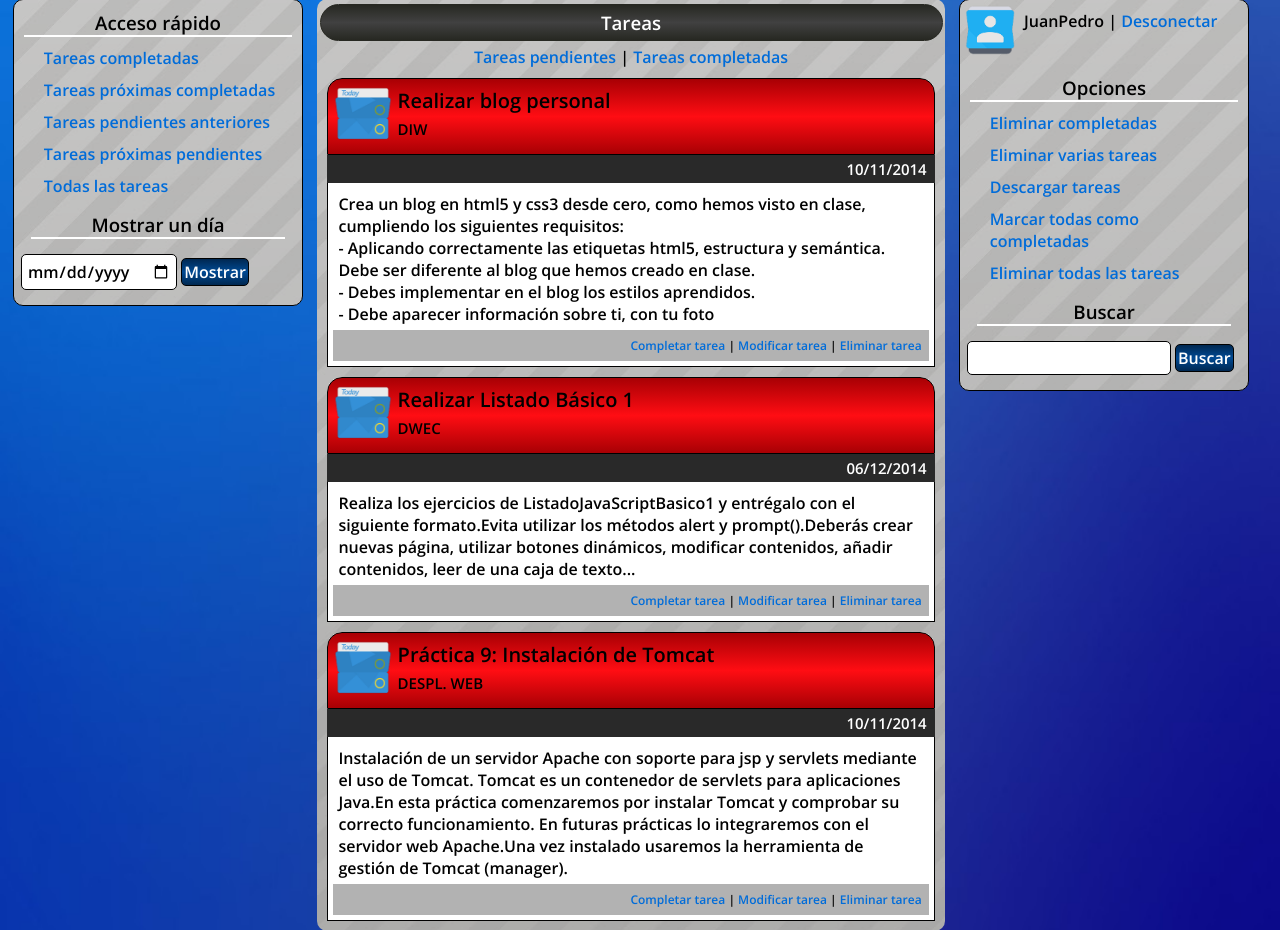
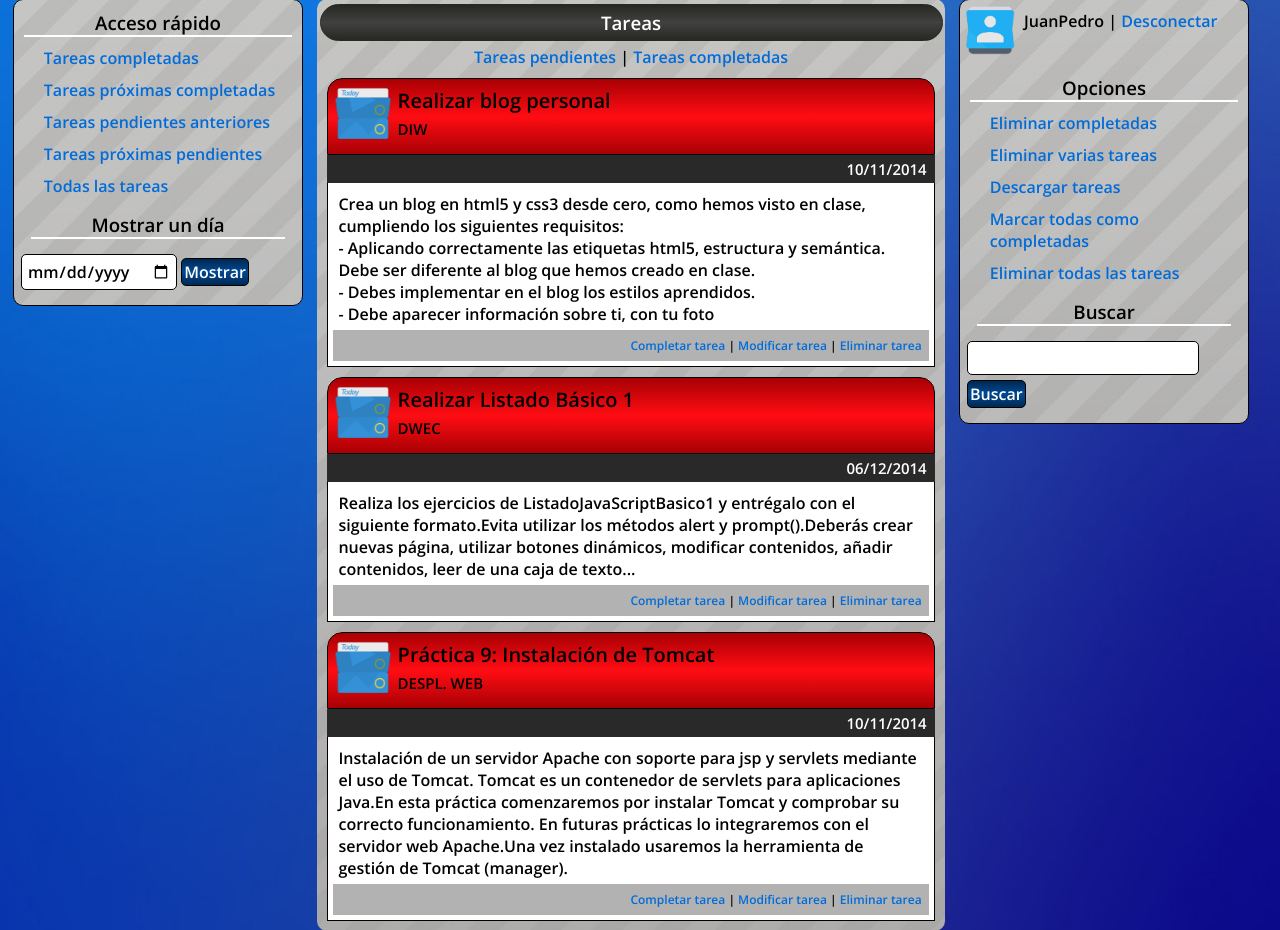
Before and after one commit to JuanPeWork/juanpework.github.io, a PHP site: page /Practica11_GestorTareas/index.html in a window 1280 px wide. Shown: the part 210-1140 px from the top of the page. Run offline with PHP 8.4, Linux system fonts and the light colour scheme; some web fonts are replaced.

Commit message:
Update style.css

```diff
--- a/Practica11_GestorTareas/css/style.css
+++ b/Practica11_GestorTareas/css/style.css
@@ -239,8 +239,8 @@ input{
 	border: 1px solid black;
 	padding: 5px;
 }
-input[type=text]{
-	width: 70%;
+#texto{
+	width: 50%;
 }
 input[type=submit]{
 	background: -webkit-linear-gradient(#002851, #004993, #002851);
```
